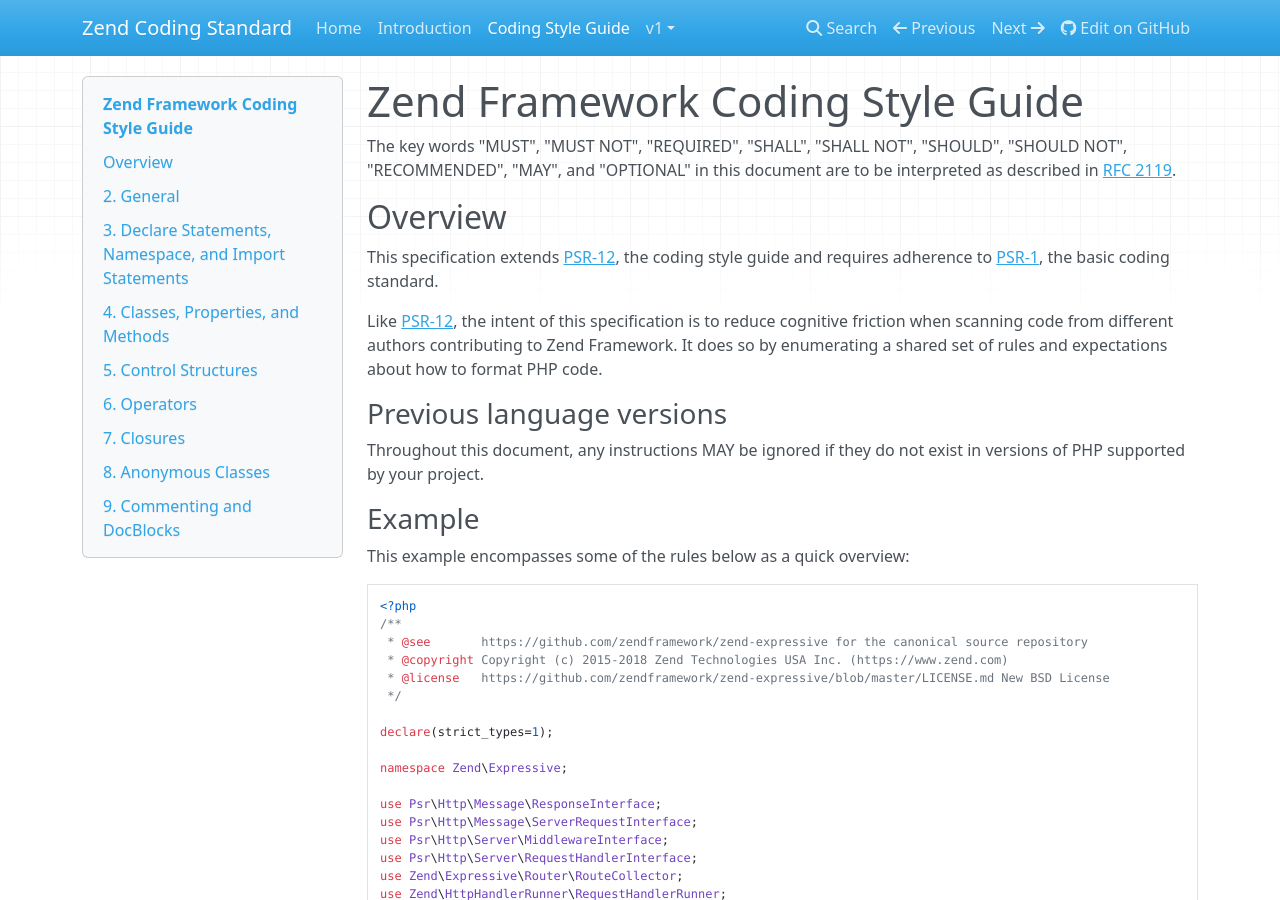
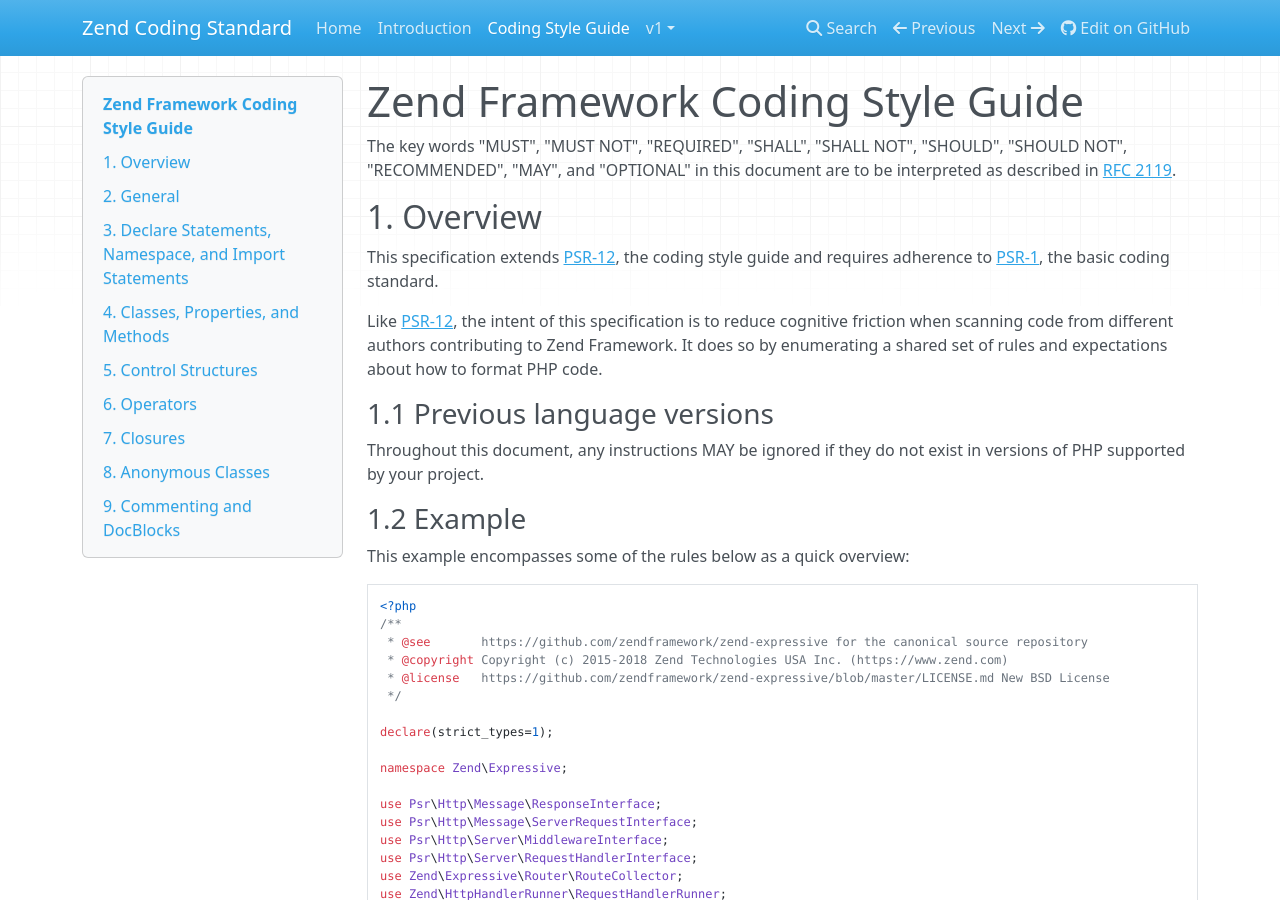
Before and after one commit to zendframework/zend-coding-standard, an MkDocs documentation site: the page built from docs/book/v2/coding-style-guide.md, in a window 1280 px wide and 900 px high. Built offline with MkDocs 1.6.1, drawn with Linux system fonts in a browser that asks for light colours; nearby versions of some CDN libraries; old or Windows-style settings are respelled for this version of MkDocs.

Commit message:
doc: add chapter 1

```diff
--- a/docs/book/v2/coding-style-guide.md
+++ b/docs/book/v2/coding-style-guide.md
@@ -6,7 +6,7 @@ interpreted as described in [RFC 2119][].
 
 [RFC 2119]: http://tools.ietf.org/html/rfc2119
 
-## Overview
+## 1. Overview
 
 This specification extends [PSR-12][], the coding style guide and
 requires adherence to [PSR-1][], the basic coding standard.
@@ -15,12 +15,12 @@ Like [PSR-12][], the intent of this specification is to reduce cognitive frictio
 scanning code from different authors contributing to Zend Framework. It does so by
 enumerating a shared set of rules and expectations about how to format PHP code.
 
-### Previous language versions
+### 1.1 Previous language versions
 
 Throughout this document, any instructions MAY be ignored if they do not exist in versions
 of PHP supported by your project.
 
-### Example
+### 1.2 Example
 
 This example encompasses some of the rules below as a quick overview:
 
```
Also changed, not shown: 1 other file.
